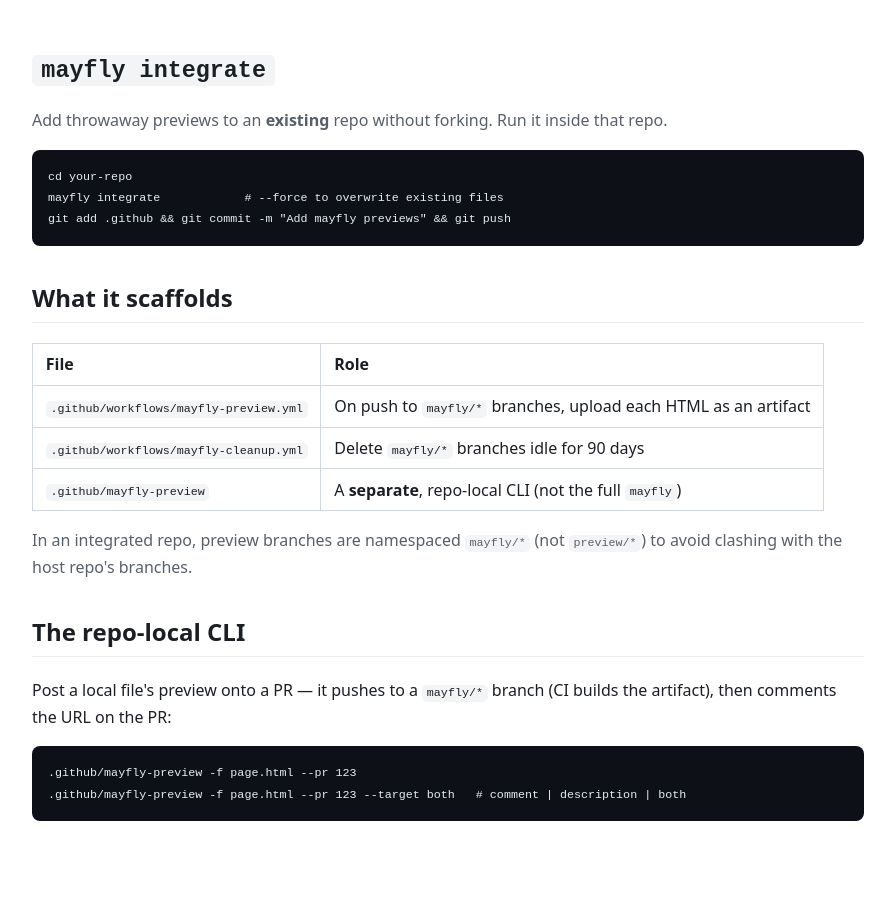
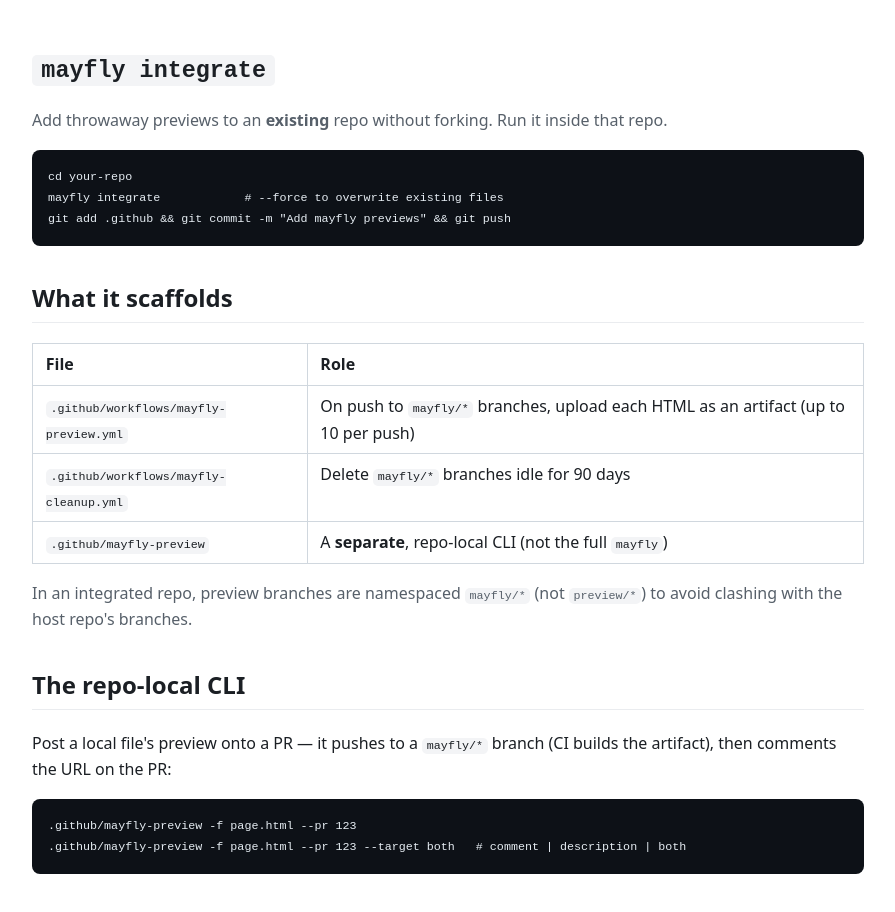
Before and after one commit to toiroakr/mayfly, a plain HTML site: page docs/30_commands/50_integrate/index.html in a window 1280 px wide. Shown: the whole page, without its empty margins (24-919 px from the left). Before the commit the page ends 869 px from the top, so only its background shows below. Drawn offline with Linux system fonts and the light colour scheme.

Commit message:
docs: note the 10-file limit of the generated integrate workflow

```diff
--- a/docs/30_commands/50_integrate/index.html
+++ b/docs/30_commands/50_integrate/index.html
@@ -17,7 +17,7 @@ git add .github &amp;&amp; git commit -m "Add mayfly previews" &amp;&amp; git pu
     <h2>What it scaffolds</h2>
     <table>
       <tr><th>File</th><th>Role</th></tr>
-      <tr><td><code>.github/workflows/mayfly-preview.yml</code></td><td>On push to <code>mayfly/*</code> branches, upload each HTML as an artifact</td></tr>
+      <tr><td><code>.github/workflows/mayfly-preview.yml</code></td><td>On push to <code>mayfly/*</code> branches, upload each HTML as an artifact (up to 10 per push)</td></tr>
       <tr><td><code>.github/workflows/mayfly-cleanup.yml</code></td><td>Delete <code>mayfly/*</code> branches idle for 90 days</td></tr>
       <tr><td><code>.github/mayfly-preview</code></td><td>A <strong>separate</strong>, repo-local CLI (not the full <code>mayfly</code>)</td></tr>
     </table>
```
